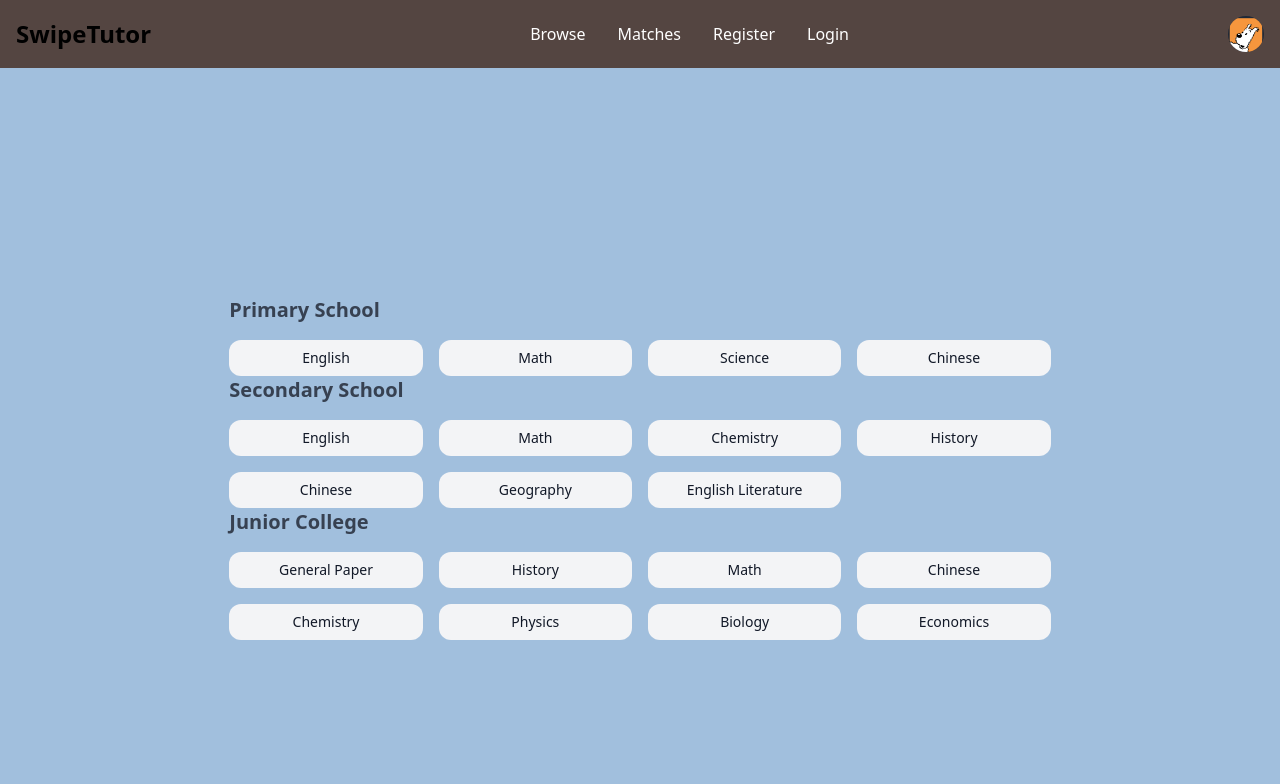
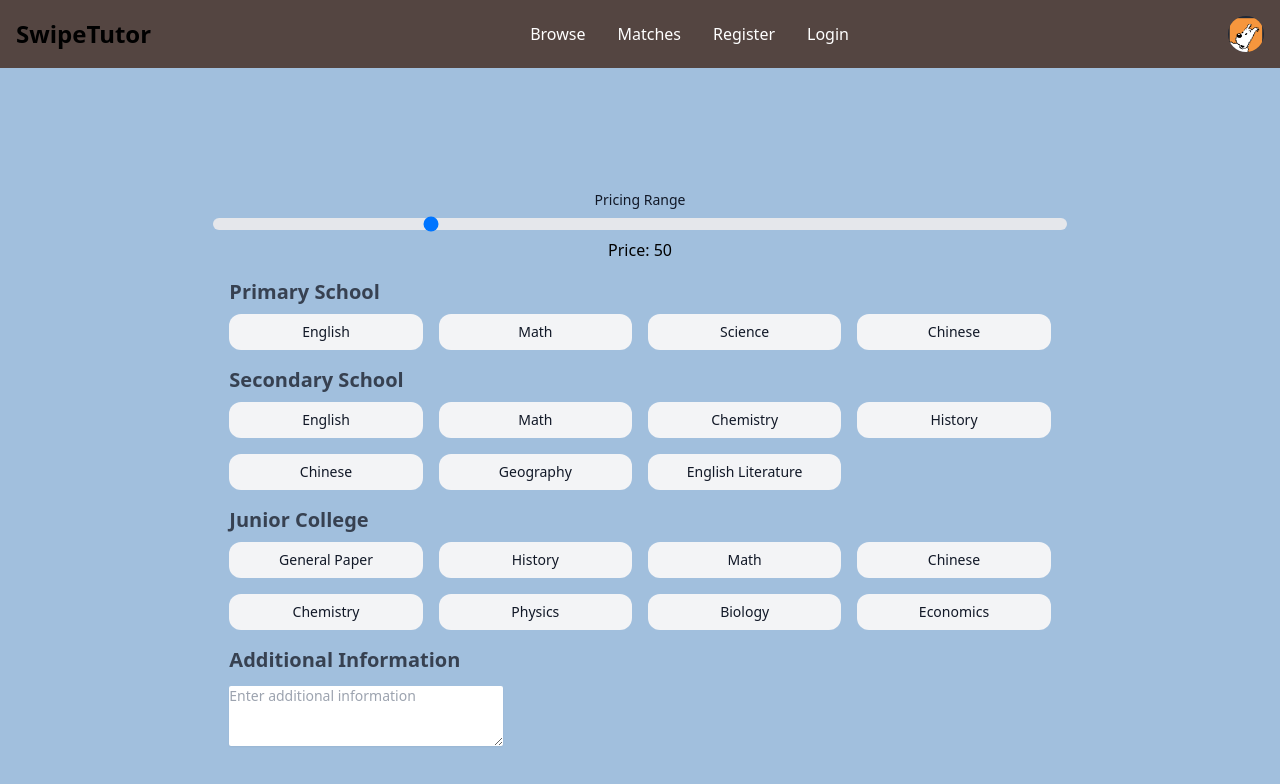
Before and after one commit to Kennethsim2000/BeepAssignment, a Next.js app: page /registerTutor in a window 1280 px wide. Shown: the top 784 px of the page. Built offline with nearby package versions, Linux system fonts and the light colour scheme; a web font is replaced by a local one.

Commit message:
Added slider

```diff
--- a/src/components/SubjectsDisplay.tsx
+++ b/src/components/SubjectsDisplay.tsx
@@ -24,8 +24,8 @@ const SubjectsDisplay: React.FC<SubjectsDisplayProps> = ({
     }
   };
   return (
-    <div className="w-full md:w-2/3 px-4">
-      <h3 className="mb-4 text-xl font-bold text-gray-700">{title}</h3>
+    <div className="w-full md:w-2/3 px-4 mt-4">
+      <h3 className="mb-2 text-xl font-bold text-gray-700">{title}</h3>
       <ul className="grid grid-cols-4 gap-2 md:gap-4 text-sm font-medium text-gray-900">
         {subjects.map((subject, index) => (
           <li
--- a/src/pages/registerTutor.tsx
+++ b/src/pages/registerTutor.tsx
@@ -1,4 +1,5 @@
 import { NextPage } from "next";
+import { useState } from "react";
 import SubjectsDisplay from "~/components/SubjectsDisplay";
 
 const RegistorTutor: NextPage = () => {
@@ -22,11 +23,45 @@ const RegistorTutor: NextPage = () => {
     "Biology",
     "Economics",
   ];
+  const [value, setValue] = useState<number>(50);
+
+  const handleSliderChange = (event: React.ChangeEvent<HTMLInputElement>) => {
+    const newValue = parseInt(event.target.value);
+    setValue(newValue);
+  };
   return (
     <div className="w-screen h-screen bg-customBg flex flex-col items-center justify-center">
+      <label
+        htmlFor="default-range"
+        className="block mb-2 text-sm font-medium text-gray-900 "
+      >
+        Pricing Range
+      </label>
+      <input
+        id="default-range"
+        type="range"
+        value={value}
+        min={0}
+        max={200}
+        step={5}
+        onChange={handleSliderChange}
+        className="md:w-2/3 h-3 bg-gray-200 rounded-lg appearance-none cursor-pointer range-lg"
+      />
+      <p className="mt-2">Price: {value}</p>
+
       <SubjectsDisplay title="Primary School" subjects={subjects1} />
       <SubjectsDisplay title="Secondary School" subjects={subjects2} />
       <SubjectsDisplay title="Junior College" subjects={subjects3} />
+      <div className="w-full md:w-2/3 px-4">
+        <label className="block text-xl font-bold text-gray-700 mt-4">
+          Additional Information
+        </label>
+        <textarea
+          rows={3}
+          className="mt-3 md:w-1/3 block shadow-sm sm:text-sm rounded-sm focus:outline-none focus:ring-0"
+          placeholder="Enter additional information"
+        ></textarea>
+      </div>
     </div>
   );
 };
```
